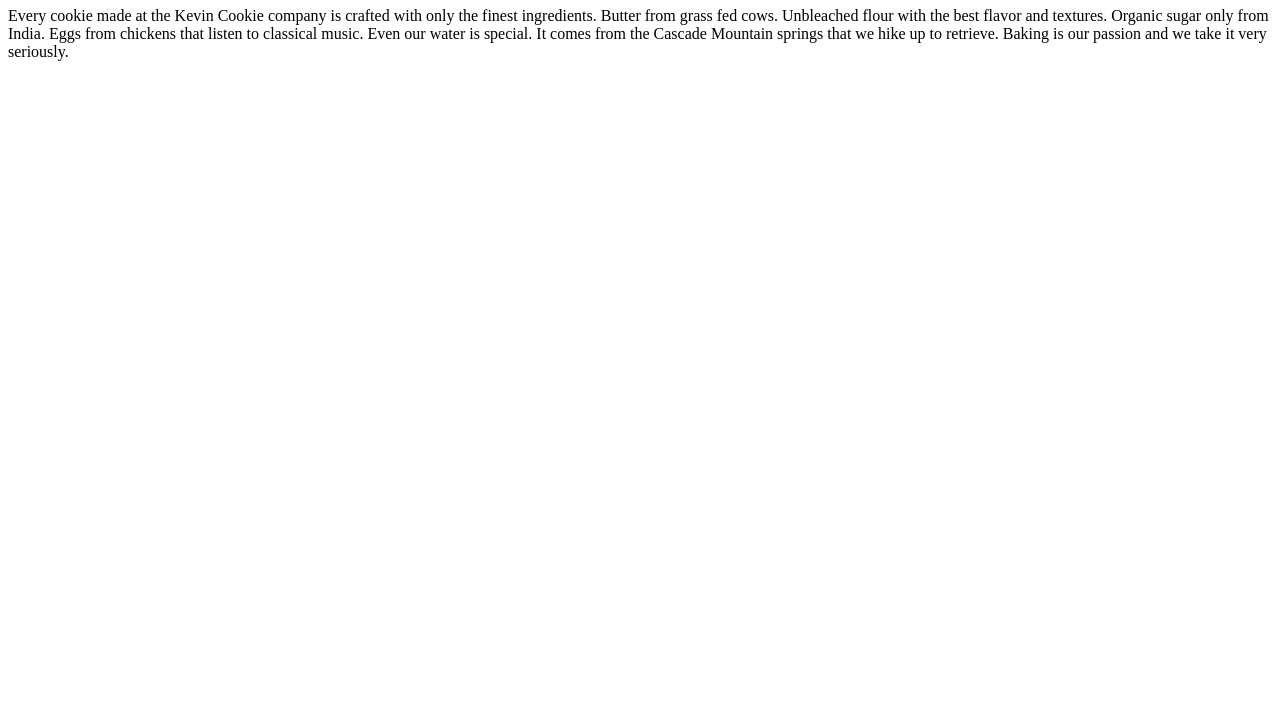
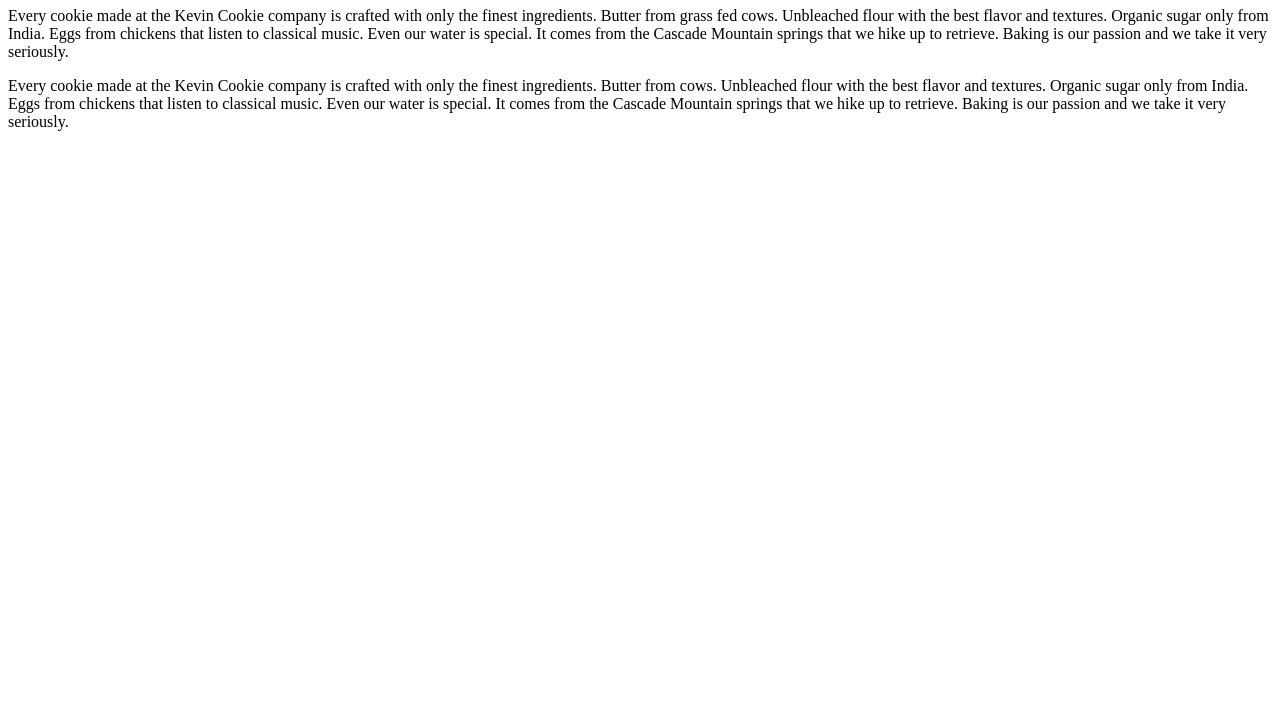
Before and after one commit to moussa755/test_push, a plain HTML site: page index.htm in a window 1280 px wide. Shown: the part 73-800 px from the top of the page. Drawn offline with Linux system fonts and the light colour scheme.

Commit message:
Update index.htm

```diff
--- a/index.htm
+++ b/index.htm
@@ -4,6 +4,7 @@
 
 <h1>Deliciousness in every bite!</h1>
 <p>Every cookie made at the Kevin Cookie company is crafted with only the finest ingredients. Butter from grass fed cows. Unbleached flour with the best flavor and textures. Organic sugar only from India. Eggs from chickens that listen to classical music. Even our water is special. It comes from the Cascade Mountain springs that we hike up to retrieve. Baking is our passion and we take it very seriously.</p>
+<p>Every cookie made at the Kevin Cookie company is crafted with only the finest ingredients. Butter from cows. Unbleached flour with the best flavor and textures. Organic sugar only from India. Eggs from chickens that listen to classical music. Even our water is special. It comes from the Cascade Mountain springs that we hike up to retrieve. Baking is our passion and we take it very seriously.</p>
 
 </body>
 </html>
```
